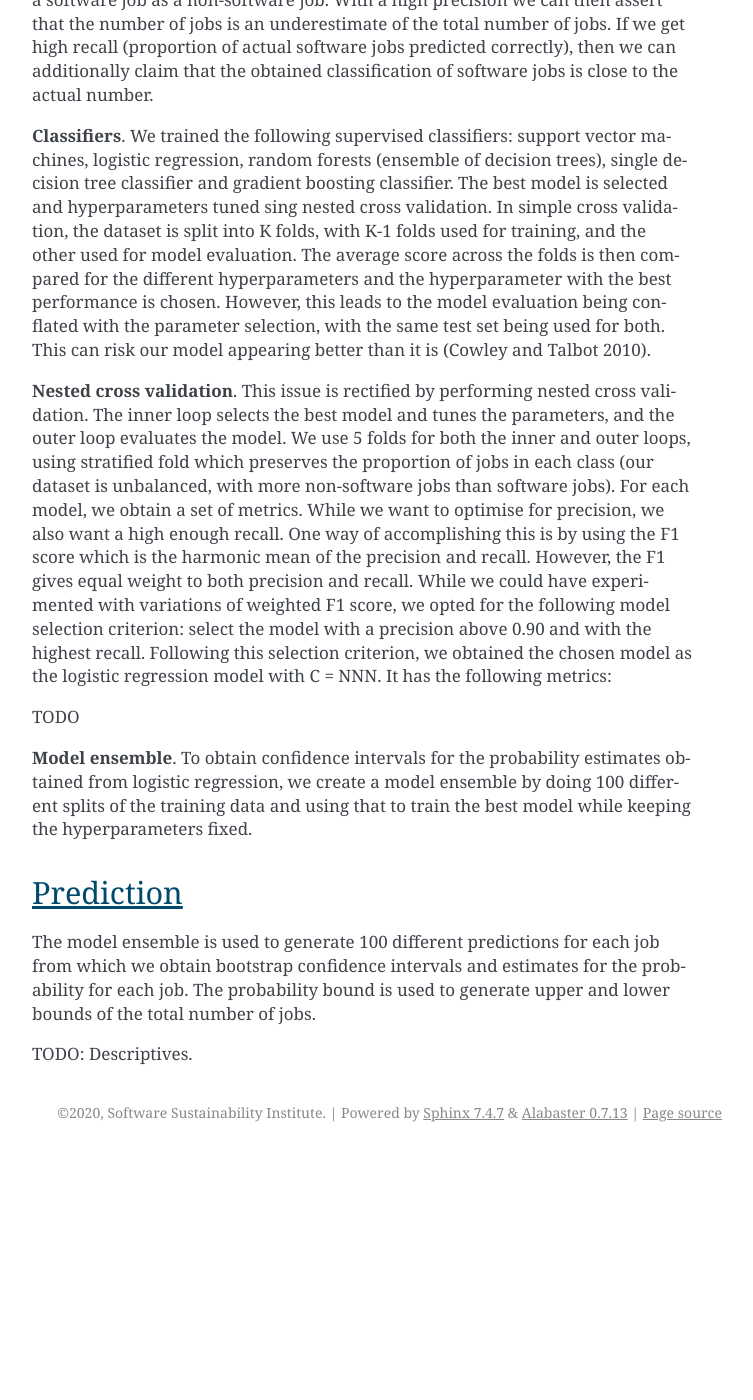
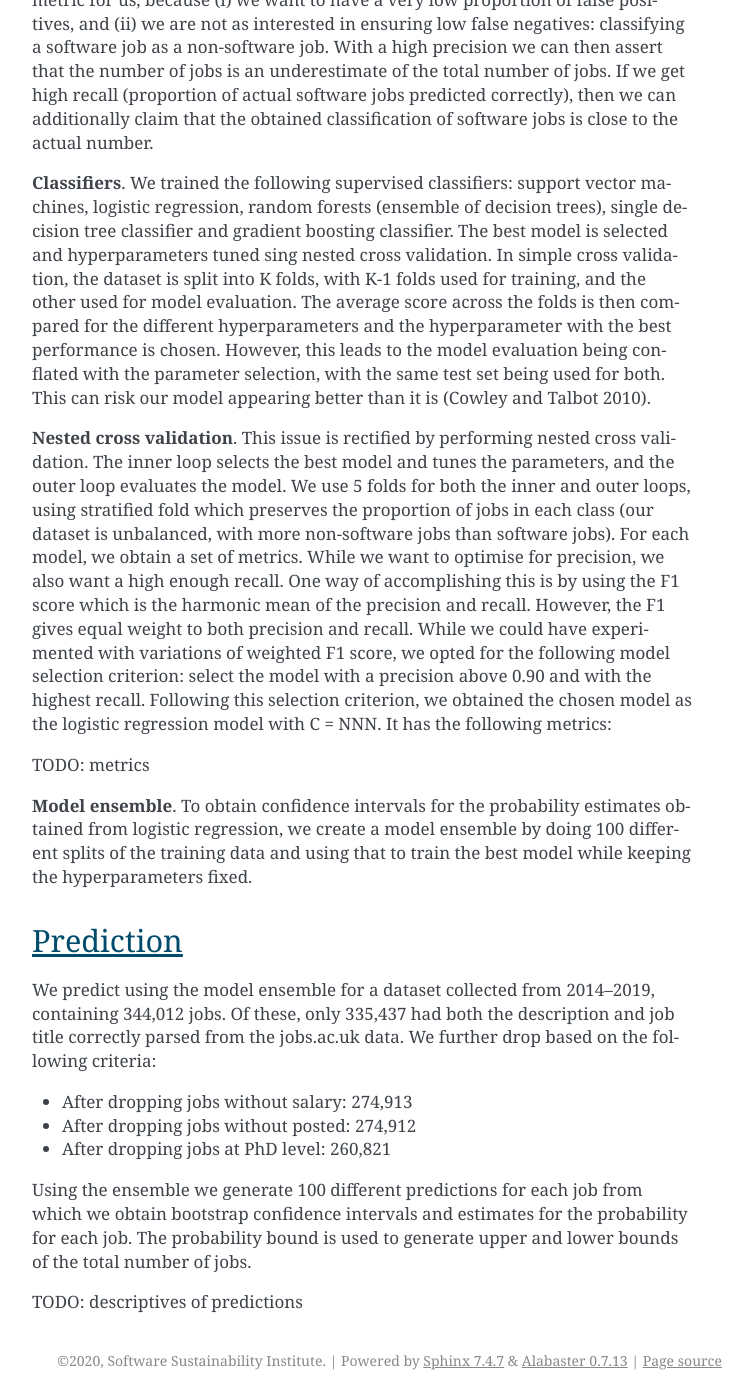
Before and after one commit to softwaresaved/jamie, a Sphinx documentation site: the page built from docs/methods.rst, in a window 1280 px wide and 1400 px high, scrolled down 2044 px. Shown: the whole window, without its empty margins (388-1141 px from the left). Built offline with Sphinx 7.4.7, drawn with Linux system fonts in a browser that asks for light colours; pages that are not in the unit, such as notebooks, are missing from menus; before the commit the page ends 3196 px from its top, so only the background shows below that; some of the changed text lies outside the part shown.

Commit message:
docs: Add descriptives to methods

```diff
--- a/docs/methods.rst
+++ b/docs/methods.rst
@@ -24,11 +24,13 @@ dataset:
 * **Description**: This key contains the description of the job. We use text
   features from the description as one of our features.
 
-* **Date of publishing**: The date of publishing, stored using the key `placed_on`, is essential to do an analysis over time.
+* **Date of publishing**: The date of publishing, stored using the key
+  `placed_on`, is essential to do an analysis over time.
 
-* **Salary**: This information is essential for our analysis. it is a text
-  field that we convert into two piece of information. One is the lower salary
-  and the second is the higher salary based on skills or negotiation.
+* **Salary**: This information is essential for our analysis. Originally, is
+  a text field that we convert into two piece of information. One is the lower
+  salary and the second is the higher salary based on skills or negotiation. If
+  only one salary is present, both are the same.
 
 * **Employer**: This is the employer posted the job ads. We are only interested
   in Universities in United-Kingdom. Therefore we use a list of all
@@ -37,8 +39,9 @@ dataset:
 
 * **Type of role**: This field is an array of the type of job is given. It can
   be one or more of these values: [Academic or Research, Professional or
-  Managerial, Technical, Clerical, Craft or Manual, PhD, Masters].
-  We use this to ignore PhD or Master positions for job predictions as we are not interested in them.
+  Managerial, Technical, Clerical, Craft or Manual, PhD, Masters]. We use this
+  to ignore PhD or Master positions for job predictions as we are not
+  interested in them.
 
 The cleaned data is stored in a database.
 
@@ -55,14 +58,17 @@ in which category that jobs fallen into. They had the choice between 4 options:
 * This jobs does not requires software development.
 * There is not enough information to decide.
 
-Each job was shown several times (up to three times) to different experts
-until a consensus emerged. The aggregation procedure is shown in detail here
-TODO.
+Each job was shown several times (up to three times) to different experts until
+a consensus emerged. The aggregation procedure is shown in detail here TODO.
 
 Features
 --------
 
-We use text features from the description and job title to train our model. The other job attributes are not expected to have any relationship with whether it is a software job or not (such as employer or salary). This is particularly true for academic software jobs as many of them have a salary in the UK on the same scale as postdoctoral research associates.
+We use text features from the description and job title to train our model. The
+other job attributes are not expected to have any relationship with whether it
+is a software job or not (such as employer or salary). This is particularly
+true for academic software jobs as many of them have a salary in the UK on the
+same scale as postdoctoral research associates.
 
 For text features, the standard is to use TF-IDF with some mixture of n-grams.
 We chose to use unigrams and bigrams as they provide sufficient information
@@ -113,9 +120,10 @@ recall. However, the F1 gives equal weight to both precision and recall. While
 we could have experimented with variations of weighted F1 score, we opted for
 the following model selection criterion: select the model with a precision
 above 0.90 and with the highest recall. Following this selection criterion, we
-obtained the chosen model as the logistic regression model with C = NNN. It has the following metrics:
+obtained the chosen model as the logistic regression model with C = NNN. It has
+the following metrics:
 
-TODO
+TODO: metrics
 
 **Model ensemble**. To obtain confidence intervals for the probability
 estimates obtained from logistic regression, we create a model ensemble by
@@ -125,6 +133,16 @@ best model while keeping the hyperparameters fixed.
 Prediction
 ----------
 
-The model ensemble is used to generate 100 different predictions for each job from which we obtain bootstrap confidence intervals and estimates for the probability for each job. The probability bound is used to generate upper and lower bounds of the total number of jobs.
+We predict using the model ensemble for a dataset collected from 2014--2019,
+containing 344,012 jobs. Of these, only 335,437 had both the description and job title correctly parsed from the jobs.ac.uk data. We further drop based on the following criteria:
 
-TODO: Descriptives.
+* After dropping jobs without salary: 274,913
+* After dropping jobs without posted: 274,912
+* After dropping jobs at PhD level: 260,821
+
+Using the ensemble we generate 100 different predictions for each job from
+which we obtain bootstrap confidence intervals and estimates for the
+probability for each job. The probability bound is used to generate upper and
+lower bounds of the total number of jobs.
+
+TODO: descriptives of predictions
```
Also changed, not shown: other parts of docs/methods.rst (+4 -3 lines).
